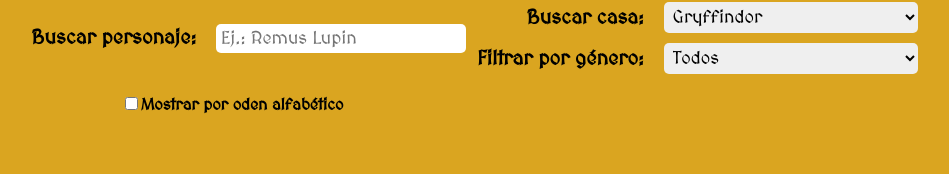
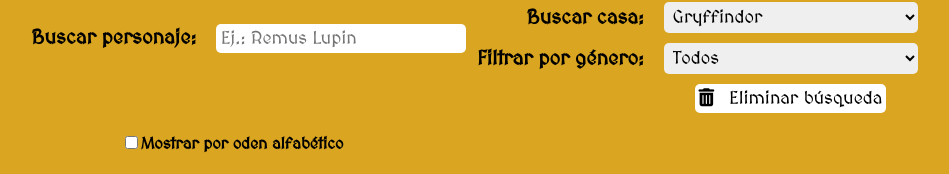
Before and after one commit to claudiabg-c/Harry-Potter-character-searcher-React, a React (Create React App) app: page /#/ in a window 1280 px wide. Shown: the part 298-472 px from the top of the page, without its empty margins (167-1116 px from the left). Built offline with nearby package versions, Linux system fonts and the light colour scheme; no server answers.

Commit message:
add reset button

```diff
--- a/src/components/App.js
+++ b/src/components/App.js
@@ -13,7 +13,7 @@ const App = () => {
   const [characters, setCharacters] = useState(ls.get("characters", []));
   const [searchName, setSearchName] = useState("");
   const [searchHouse, setSearchHouse] = useState("gryffindor");
-  const [sex, setSex] = useState("todos");
+  const [gender, setGender] = useState("all");
   const [existingCharacter, setExistingCharacter] = useState(true);
   const [sortedCharacters, setSortedCharacters] = useState([]);
   const [sort, setSort] = useState(false);
@@ -53,9 +53,17 @@ const App = () => {
       setSearchName(data.value);
     } else if (data.key === "house") {
       setSearchHouse(data.value);
-    } else if (data.key === "sex") {
-      setSex(data.value);
+    } else if (data.key === "gender") {
+      setGender(data.value);
     }
+  };
+
+  const handleReset = () => {
+    setExistingCharacter(true);
+    setSearchName("");
+    setSearchHouse("gryffindor");
+    setGender("all");
+    setSort(false);
   };
 
   const renderUserDetail = (props) => {
@@ -82,10 +90,11 @@ const App = () => {
           <Route path="/" exact>
             <Filters
               handleFilter={handleFilter}
+              handleReset={handleReset}
               searchHouse={searchHouse}
               inputValue={`${searchName}`}
               selectValue={`${searchHouse}`}
-              selectSexValue={`${sex}`}
+              selectGenderValue={`${gender}`}
             />
             <CharacterList
               characters={characters}
@@ -94,7 +103,7 @@ const App = () => {
               sort={sort}
               searchName={searchName}
               existingCharacter={existingCharacter}
-              sex={sex}
+              gender={gender}
             />
           </Route>
           <Route
--- a/src/components/CharacterCard.js
+++ b/src/components/CharacterCard.js
@@ -18,10 +18,10 @@ function CharacterCard(props) {
         }
       })
       .filter((character) => {
-        if (props.sex === "todos") {
+        if (props.gender === "all") {
           return true;
         } else {
-          return character.gender === props.sex;
+          return character.gender === props.gender;
         }
       })
       .map((character, index) => {
--- a/src/components/CharacterList.js
+++ b/src/components/CharacterList.js
@@ -24,7 +24,7 @@ function CharacterList(props) {
             searchName={props.searchName}
             filterByGender={props.filterByGender}
             existingCharacter={props.existingCharacter}
-            sex={props.sex}
+            gender={props.gender}
           />
         </ul>
       ) : (
--- a/src/components/Filters.js
+++ b/src/components/Filters.js
@@ -13,8 +13,8 @@ function Filters(props) {
     props.handleFilter({ key: "house", value: ev.target.value });
   };
 
-  const handleSelectSex = (ev) => {
-    props.handleFilter({ key: "sex", value: ev.target.value });
+  const handleSelectGender = (ev) => {
+    props.handleFilter({ key: "gender", value: ev.target.value });
   };
 
   return (
@@ -49,14 +49,17 @@ function Filters(props) {
       </label>
       <select
         id="searchhouse"
-        defaultValue={props.selectSexValue}
-        onChange={handleSelectSex}
+        defaultValue={props.selectGenderValue}
+        onChange={handleSelectGender}
         className="search select"
       >
-        <option value="todos">Todos</option>
+        <option value="all">Todos</option>
         <option value="female">Mujer</option>
         <option value="male">Hombre</option>
       </select>
+      <button type="reset" onClick={props.handleReset} className='reset'>
+        <i className="fas fa-trash-alt"></i>Eliminar búsqueda
+      </button>
     </form>
   );
 }
--- a/src/styles/Filters.scss
+++ b/src/styles/Filters.scss
@@ -25,6 +25,17 @@
   &.select {
     width: 154px;
   }
+}
+
+.reset {
+  font-family: "MedievalSharp", cursive;
+  background-color: white;
+  width: fit-content;
+  grid-column: 1/3;
+  justify-self: center;
+  padding: 4px;
+  border-radius: 5px;
+  border: 0;
 }
 
 @media (min-width: 1024px) {
@@ -58,4 +69,8 @@
       width: 254px;
     }
   }
+  .reset {
+    font-size: 18px;
+    grid-column: 5/6;
+  }
 }
```
